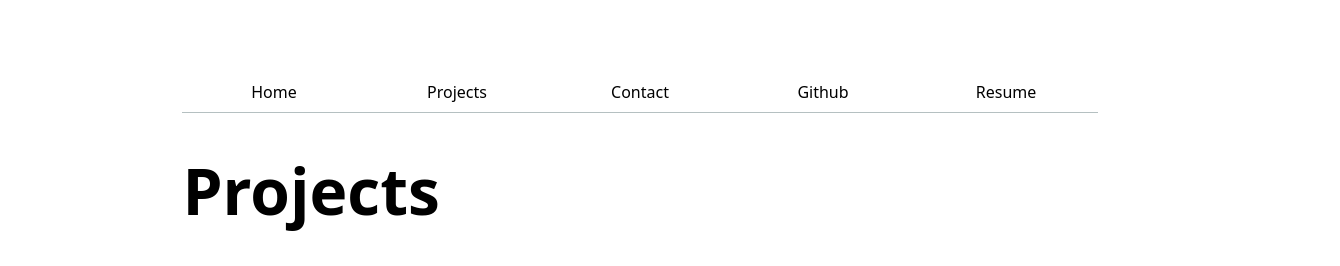
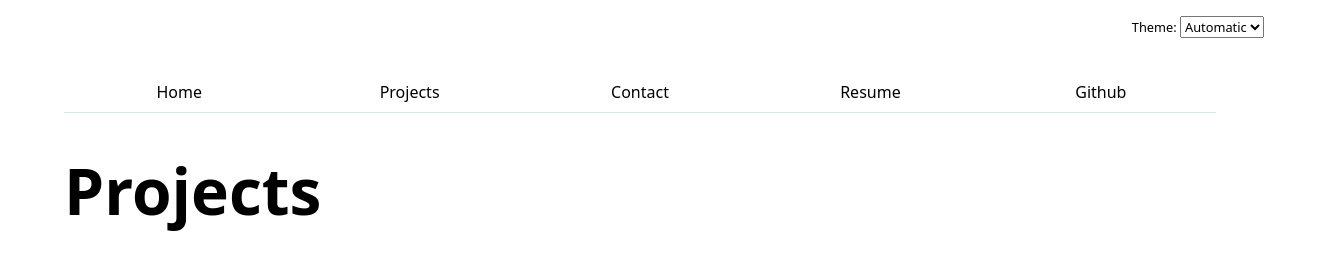
Before and after one commit to pemam238/portfolio, a plain HTML site: page projects/index.html in a window 1280 px wide. Shown: the top 266 px of the page, 1340 px wide, since content can reach past the window. Drawn offline with Linux system fonts and the light colour scheme.

Commit message:
Completed w/o step 5

```diff
--- /dev/null
+++ b/global.js
@@ -0,0 +1,77 @@
+console.log('IT’S ALIVE!');
+
+function $$(selector, context = document) {
+  return Array.from(context.querySelectorAll(selector));
+}
+
+let pages = [
+  { url: '', title: 'Home' },
+  { url: 'projects/', title: 'Projects' },
+  { url: 'contact/', title: 'Contact' },
+  { url: 'resume/', title: 'Resume' },
+  { url: 'https://github.com/pemam238', title: 'Github' },
+];
+
+let nav = document.createElement('nav');
+document.body.prepend(nav);
+
+
+const BASE_PATH = (location.hostname === "localhost" || location.hostname === "127.0.0.1")
+  ? "/"                  // Local server
+  : "/pemam238/";         // GitHub Pages repo name
+
+for (let p of pages) {
+  let url = p.url;
+  let title = p.title;
+
+  url = !url.startsWith('http') ? BASE_PATH + url : url;
+
+  // next step: create link and add it to nav
+  let a = document.createElement('a');
+  a.href = url;
+  a.textContent = title;
+
+
+ if (a.host === location.host && a.pathname === location.pathname) {
+  a.classList.add('current');
+ }
+
+ if (a.host !== location.host){
+    a.target = "_blank";
+ }
+ nav.append(a);
+}
+
+
+document.body.insertAdjacentHTML(
+  'afterbegin',
+  `
+  <label class="color-scheme">
+    Theme:
+    <select>
+      <option value="light dark">Automatic</option>
+      <option value="light">Light</option>
+      <option value="dark">Dark</option>
+    </select>
+  </label>
+`
+);
+
+let select = document.querySelector('.color-scheme select');
+
+
+function setColorScheme(colorScheme) {
+  document.documentElement.style.setProperty('color-scheme', colorScheme);
+  select.value = colorScheme;
+}
+
+
+if ('colorScheme' in localStorage) {
+  setColorScheme(localStorage.colorScheme);
+}
+
+
+select.addEventListener('input', function (event) {
+ setColorScheme(event.target.value);
+  localStorage.colorScheme = event.target.value;
+});
--- a/projects/index.html
+++ b/projects/index.html
@@ -7,7 +7,7 @@
     <title>Projects</title>
 </head>
 <body>
-    <nav>
+    <!-- <nav>
     <ul>
         <li><a href="../index.html">Home</a></li>
         <li><a href="index.html">Projects</a></li>
@@ -16,7 +16,7 @@
         <li><a href="../resume/index.html">Resume</a></li>
 
     </ul>
-</nav>
+</nav> -->
     <h1>Projects</h1>
     <div class="projects">
         <article>
@@ -81,6 +81,6 @@
         </article>
     </div>
 
-
+<script type = "module" src ="../global.js"></script>
 </body>
 </html>
--- a/style.css
+++ b/style.css
@@ -1,15 +1,20 @@
+
+
+
 body {
   /* Set line height to 1.5 times the font size
 	   and use the OS’s UI font as the website font
 	 */
-  max-width: 100ch;
   padding: 4rem;
   margin-inline: auto;
   font: 100%/1.5 system-ui;
+
+
 }
 input,
 textarea,
-button{
+button,
+select{
   font: inherit;
 }
 ul{
@@ -25,6 +30,12 @@ nav ul{
   margin: 0;
 }
 
+
+nav {
+  display: flex;
+  /* --border-color: oklch(70% 10% 200 / 40%); */
+}
+
 nav a{
     flex: 1;
     text-align: center;
@@ -36,25 +47,27 @@ nav a{
     padding: 0.5em;
     border-bottom-width: 1px;
     border-bottom-style: solid;
-    border-bottom-color: oklch(80% 3% 200);
+    border-bottom-color: var(--border-color);
 }
 
 
 nav a.current{
-    font-weight: bold;
-    border-bottom: 2px solid black;
+  font-weight: bold;
+   border-bottom: 4px solid var(--border-color);
   }
 
 
 html {
   --color-accent: oklch(65% 50% 0);
+  --border-color: oklch(90% 5% 200 / 80%);
   accent-color: var(--color-accent);
+  color-scheme: light dark;
 }
 
 nav a:hover{
   border-bottom: 0.4em solid var(--color-accent);
   padding-bottom: 0.1em;
-  background-color: oklch(from var(--color-accent) 95% 5% h);
+ background-color: color-mix(in oklch, var(--color-accent), canvas 85%);
 }
 
 form{
@@ -112,7 +125,7 @@ main > h1 {
 
 /* Contact line styling */
 main > p {
-  color: #555;
+  color: #979797;
   margin-bottom: 2em;
 }
 
@@ -123,7 +136,8 @@ section {
 
 /* Section headers */
 section h2 {
-  border-bottom: 1px solid oklch(80% 3% 200);
+
+  border-bottom: 1px solid var(--border-color);
   padding-bottom: 0.3em;
   margin-bottom: 0.75em;
 }
@@ -172,3 +186,11 @@ ul {
 section:last-of-type ul {
   columns: 2;
 }
+
+
+.color-scheme {
+  position: absolute;
+  top: 1rem;
+  right: 1rem;
+  font-size: 80%;
+}
```
Also changed, not shown: contact/index.html (+1 -9 lines), index.html (+3 -9 lines), resume/index.html (+3 -3 lines).
